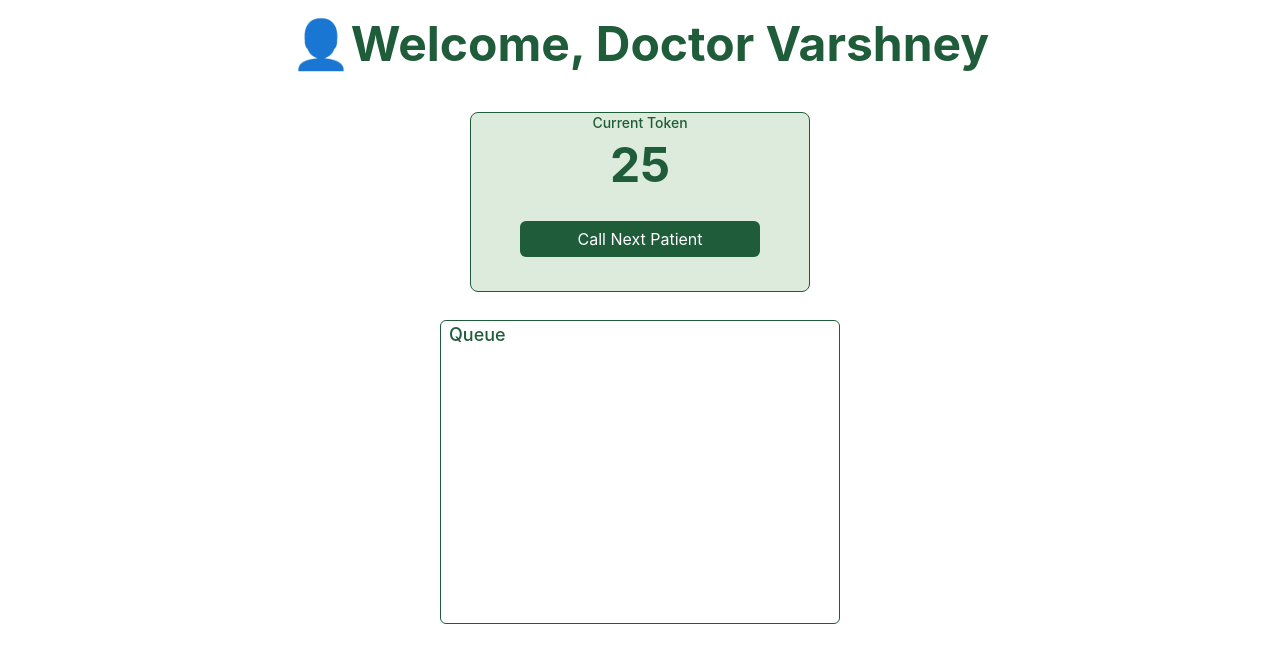
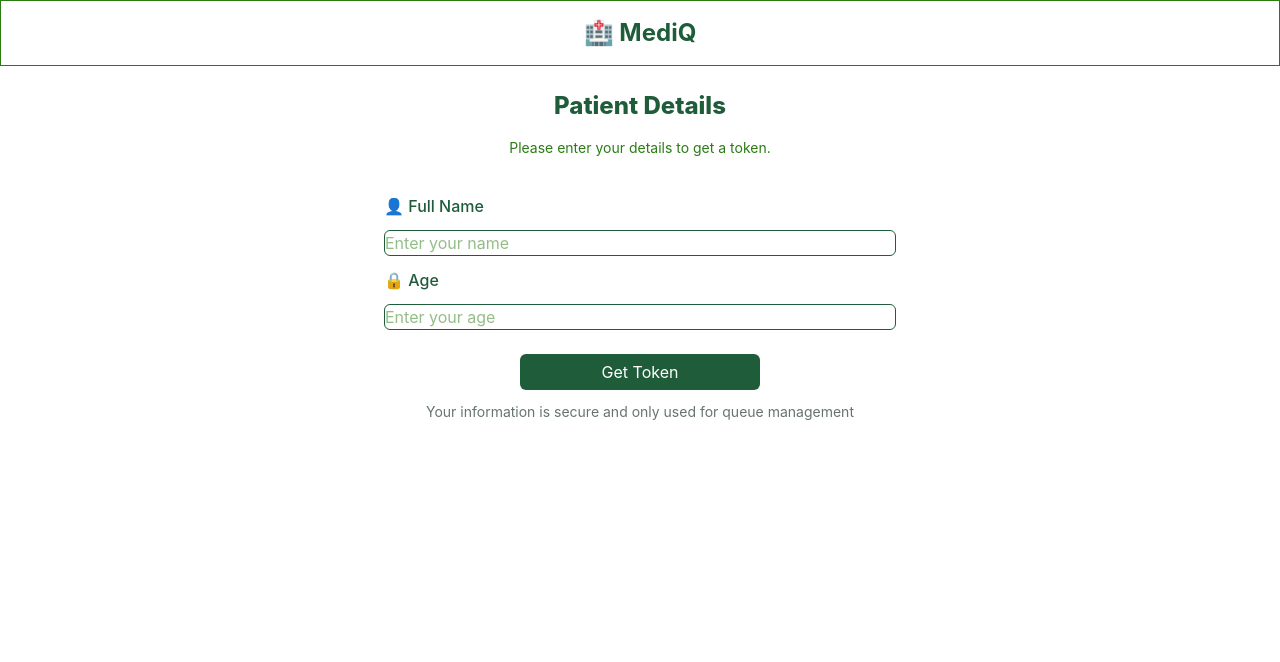
Before and after one commit to riddhimacodes17/MediQ, a React (Vite) app: page / in a window 1280 px wide. Shown: the top 662 px of the page. Built offline with nearby package versions, Linux system fonts and the light colour scheme.

Commit message:
implemented token generation and queue updation

```diff
--- a/src/App.jsx
+++ b/src/App.jsx
@@ -2,13 +2,51 @@ import { useState } from 'react'
 
 
 function App() {
-
-  return (
-<CallNextPatient />
+const [page,setPage]=useState("patient");
+ const [fullName,setName]=useState("");
+const [age,setAge]=useState("");
+const [token,setToken]=useState(1);
+const [nextToken,setNextToken]=useState(1);
+const [queue,setQueue]=useState([]);
+const [currentPatient, setCurrentPatient]=useState(null);
+if(page==="patient") {
+ return (
+<PatientDetails
+setPage={setPage}
+fullName={fullName}
+age={age}
+setName={setName}
+setAge={setAge}
+nextToken={nextToken}
+setToken={setToken}
+setNextToken={setNextToken}
+queue={queue}
+setQueue={setQueue}
+/>
   );
 }
+if(page==="token") {
+  return(
+    <TokenPage
+    token={token}
+    setPage={setPage}
+    currentPatient={currentPatient}
+    />
+  );
+}
+if(page==="doctor") {
+  return(
+    <CallNextPatient
+    queue={queue}
+    setQueue={setQueue}
+    currentPatient={currentPatient}
+    setCurrentPatient={setCurrentPatient}
+        />
+  );
+}
+}
 
-  function PatientDetails() {
+  function PatientDetails({setPage, fullName,age,setAge,setName,nextToken,setToken,setNextToken,queue,setQueue}) {
     return (
   <div className="min-h-screen flex flex-col items-center">
     <div className="w-full flex align-center items-center justify-center px-6 py-4 border border-[#2A7C13]">
@@ -20,18 +58,37 @@ function App() {
   </div>
   <div className="flex flex-col align-center justify-center gap-3 mt-5" id="detailsSection">
     <h3 className="text-[#1F5C3A] text-base font-medium">👤 Full Name</h3>
-    <input type="text" placeholder="Enter your name" className="w-lg text-[#2A7C13] border border-[#1F5C3A] rounded-md"/>
-    <h3 className="text-[#1F5C3A] text-base font-medium">🔒 Age</h3>
-    <input type="text" placeholder="Enter your age" className="max-w-lg text-[#2A7C13] border border-[#1F5C3A]  rounded-md"/>
+    <input type="text" placeholder="Enter your name" className="w-lg text-[#2A7C13]
+    border border-[#1F5C3A] rounded-md" value={fullName} onChange={(e) => setName(e.target.value)}/>
+    <h3 className="text-[#1F5C3A] text-base font-medium" >🔒 Age</h3>
+    <input type="number" placeholder="Enter your age" className="max-w-lg text-[#2A7C13]
+    border border-[#1F5C3A]  rounded-md" value={age} onChange={(e) => setAge(e.target.value)}/>
   </div>
-  <button className="flex align-center justify-center items-center bg-[#1F5C3A] rounded-md h-9 w-60 mt-6 text-white
-  hover:shadow-md transition duration-300 hover:scale-105">Get Token</button>
+  <button className="flex align-center justify-center items-center bg-[#1F5C3A] rounded-md h-9 w-60
+   mt-6 text-white hover:shadow-md transition duration-300 hover:scale-105" onClick={() => {
+  setToken(nextToken);
+  setNextToken(nextToken+1);
+  setQueue([...queue,
+    {
+    name: fullName,
+    age: age,
+    token: nextToken
+  }
+]);
+  setPage("token");
+  }}>Get Token</button>
   <p className="text-[#66756C] text-sm mt-3">Your information is secure and only used for queue management</p>
   </div>
   );
 }
 
-function TokenPage() {
+function TokenPage({token,setPage,currentPatient}) {
+  const isMyTurn=currentPatient && currentPatient.token===token;
+  if(isMyTurn) {
+    return <YourTurn
+    token={token}
+    />
+  }
   return(
 <div className="min-h-screen flex flex-col items-center">
     <div className="w-full flex align-center items-center justify-center px-6 py-4 border-2 border-[#2A7C13]">
@@ -48,7 +105,7 @@ function TokenPage() {
     <div className=" flex flex-col justify-center align-center items-center
     w-85 h-33 gap-4 bg-[#DDEBDD] border border-[#1F5C3A] rounded-lg mt-2 ">
       <p className="text-[#1F5C3A] text-sm font-medium">Your Token Number</p>
-      <h1 className="text-[#1F5C3A] text-5xl font-bold">27</h1>
+      <h1 className="text-[#1F5C3A] text-5xl font-bold">{token}</h1>
     </div>
 
     <div className="flex gap-5 mt-5">
@@ -71,11 +128,17 @@ function TokenPage() {
     </div>
     <p className="text-[#1F5C3A] text-sm">We will notify you when it's your turn</p>
     </div>
+    <button onClick={() => {
+      setPage("doctor");
+    }}>doc dashboard</button>
+    <button onClick={() => {
+      setPage("patient");
+    }}>back to details</button>
     </div>
   );
 }
 
-function YourTurn() {
+function YourTurn({token}) {
   return(
  <div className="min-h-screen flex flex-col items-center">
     <div className="w-full flex align-center items-center justify-center px-6 py-4 bg-[#DDEBDD] border border-[#1F5C3A]">
@@ -86,7 +149,7 @@ function YourTurn() {
       <div className="flex items-center justify-center rounded-full bg-[#DDEBDD]
     w-23 h-23 text-[#1F5C3A] text-5xl font-bold animate-[popIn_0.5s_ease-out] border border-[#1F5C3A]">🕭</div>
       <p className="text-[#1F5C3A] text-4xl font-bold">It's Your Turn!</p>
-      <h1 className="text-[#1F5C3A] text-3xl font-medium">Token 27</h1>
+      <h1 className="text-[#1F5C3A] text-3xl font-medium">Token {token}</h1>
       <p className="text-[#66756C] text-sm">Please proceed to the doctor's room</p>
     </div>
     </div>
@@ -117,19 +180,32 @@ function DoctorLogin() {
   );
 }
 
-function CallNextPatient() {
+function CallNextPatient({queue,setQueue,currentPatient,setCurrentPatient}) {
   return(
     <div className="flex flex-col items-center mt-5" >
         <p className="text-5xl font-bold text-[#1F5C3A]">👤Welcome, Doctor Varshney</p>
 <div className=" flex flex-col align-center items-center
     w-85 h-45 gap-2 bg-[#DDEBDD] border border-[#1F5C3A] rounded-lg mt-11">
       <p className="text-[#1F5C3A] text-sm font-medium">Current Token</p>
-      <h1 className="text-[#1F5C3A] text-5xl font-bold">25</h1>
-      <button className="flex align-center justify-center items-center bg-[#1F5C3A] rounded-md h-9 w-60 mt-6 text-white
-  hover:shadow-md transition duration-300 hover:scale-105">Call Next Patient</button>
+      <h1 className="text-[#1F5C3A] text-5xl font-bold">{currentPatient ? currentPatient.token : "--"}</h1>
+      <h1 className="text-[#1F5C3A] text-2xl ">{currentPatient ? currentPatient.name : "--"}</h1>
+      <button className="flex align-center justify-center items-center bg-[#1F5C3A] rounded-md h-9 w-60 mt-1 text-white
+  hover:shadow-md transition duration-300 hover:scale-105" onClick={() => {
+    if(queue.length===0) return;
+    const patient=queue[0];
+    setCurrentPatient(patient);
+    setQueue(queue.slice(1));
+  }}>Call Next Patient</button>
     </div>
     <div className="flex flex-col w-100 h-[38vh] mt-7 border border-[#1F5C3A] rounded-md ">
       <p className="ml-2 text-lg font-medium text-[#1F5C3A]">Queue</p>
+      {queue.map((patient) => (
+        <div key={patient.token} className="flex justify-between mr-2 ml-2 mb-2 items-center border border-[#1F5C3A] rounded-md h-12 ">
+          <span className="text-[#1F5C3A] ml-2 font-bold">{patient.token}</span>
+          <span className="text-[#1F5C3A] font-medium ">{patient.name}</span>
+          <span className="text-red mr-2">Waiting</span>
+          </div>
+      ))}
     </div>
     </div>
   );
```
